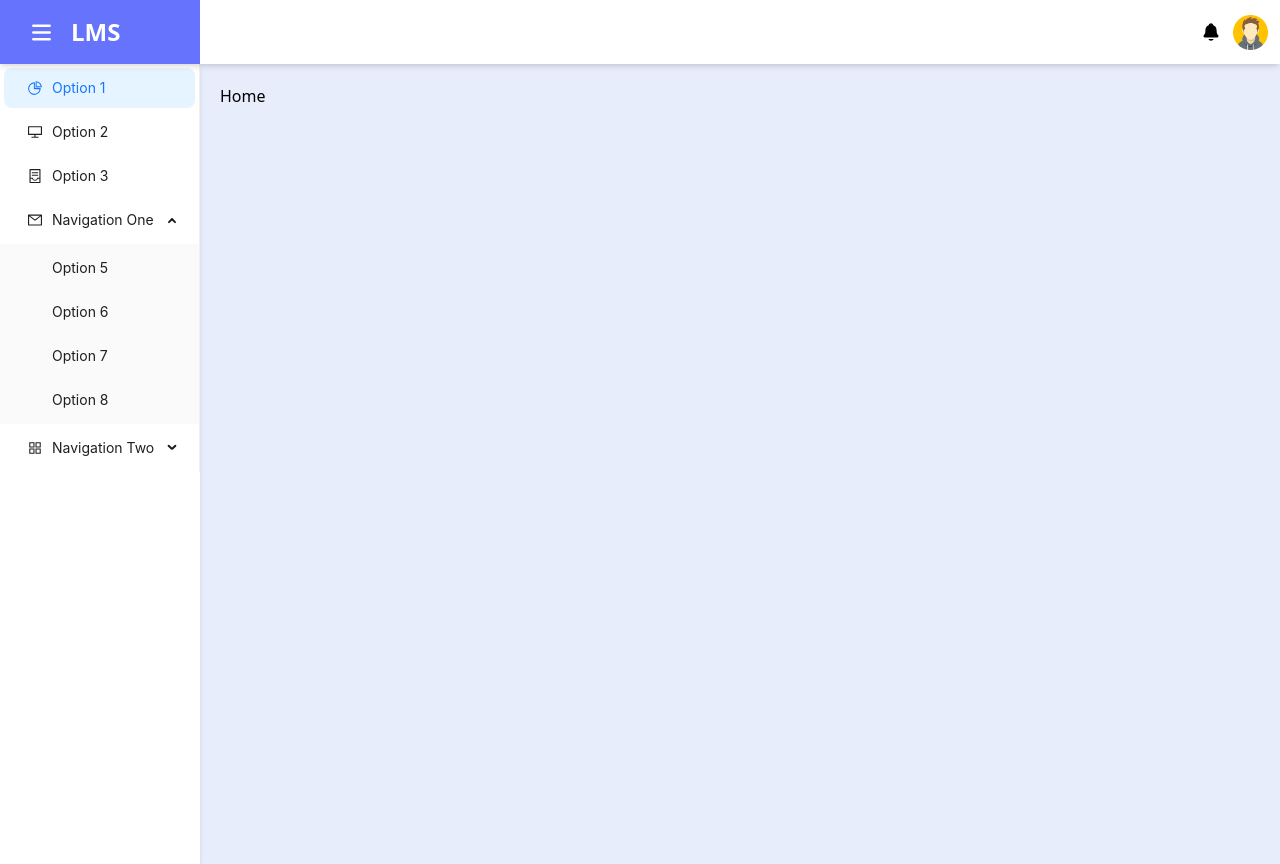
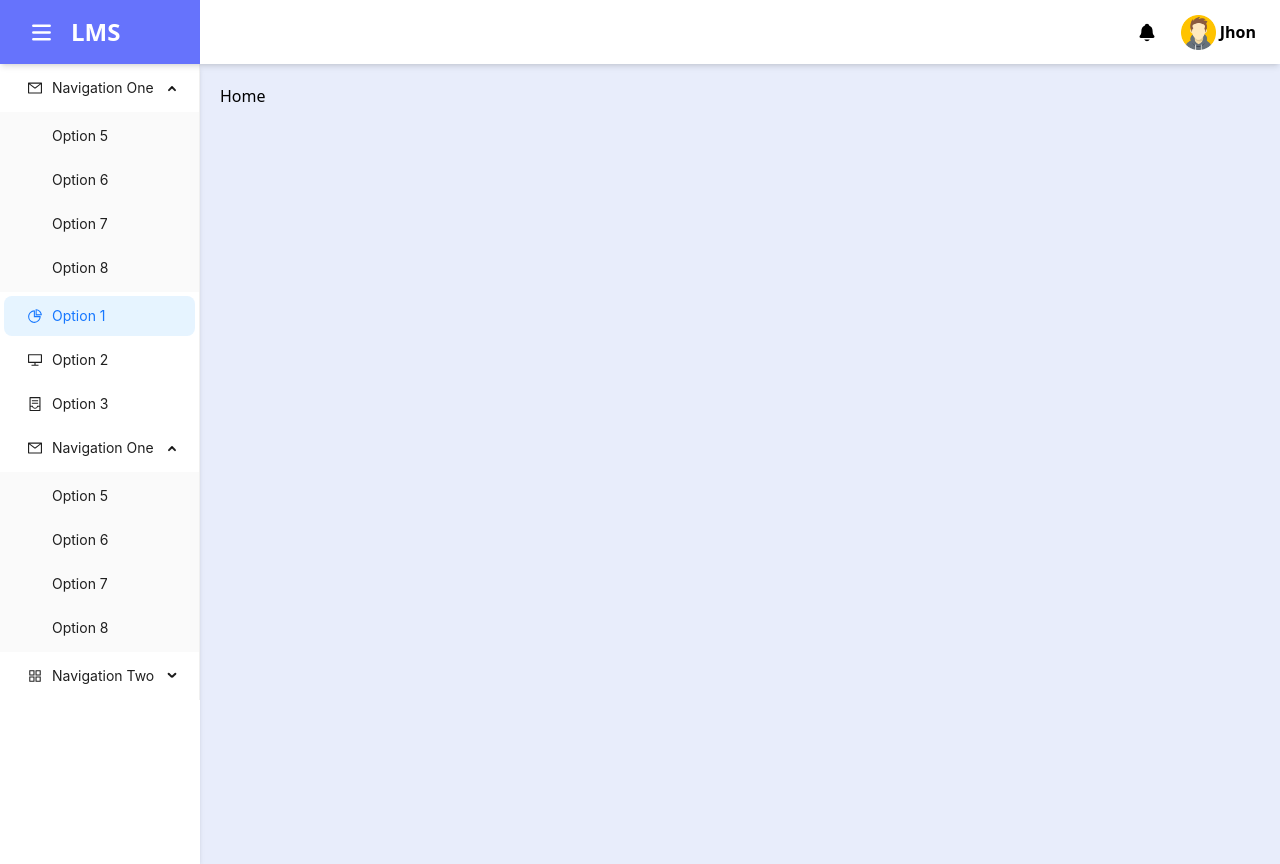
Before and after one commit to Prabuddhika96/LMS, a React (Create React App) app: page / in a window 1280 px wide. Built offline with nearby package versions, Linux system fonts and the light colour scheme.

Commit message:
add pops for noti and profile icon

```diff
--- a/src/components/Header/Header.jsx
+++ b/src/components/Header/Header.jsx
@@ -3,6 +3,21 @@ import { BiMenuAltLeft } from "react-icons/bi";
 import { HiMenu } from "react-icons/hi";
 import { IoNotifications } from "react-icons/io5";
 import avatar from "../../assets/images/avatar.png";
+import { Button, Popover, Space } from "antd";
+
+const content = (
+  <div>
+    <p className="cursor-pointer">Content</p>
+    <p className="cursor-pointer">Logout</p>
+  </div>
+);
+
+const content1 = (
+  <div className="flex justify-start items-center gap-1 cursor-pointer hover:bg-slate-300 duration-200 ease-in-out">
+    <img src={avatar} alt="" height={"35px"} width={"35px"} />
+    <p className="font-bold">Jhon</p>
+  </div>
+);
 
 function Header({ handleClick, title, isActive }) {
   return (
@@ -32,8 +47,18 @@ function Header({ handleClick, title, isActive }) {
         </div>
 
         <div className="flex justify-end items-center gap-3">
-          <IoNotifications className="text-xl" />
-          <img src={avatar} alt="" height={"35px"} width={"35px"} />
+          <Popover content={content} title={"Notification"} trigger="click">
+            <div className="h-[55px]">
+              <IoNotifications className="text-xl h-full" />
+            </div>
+          </Popover>
+
+          <Popover content={content} title={content1} trigger="click">
+            <div className="flex justify-end items-center gap-1 cursor-pointer hover:bg-slate-300 p-3 duration-200 ease-in-out">
+              <img src={avatar} alt="" height={"35px"} width={"35px"} />
+              <p className="font-bold">Jhon</p>
+            </div>
+          </Popover>
         </div>
       </div>
     </div>
--- a/src/components/SidePanel/SideBar.jsx
+++ b/src/components/SidePanel/SideBar.jsx
@@ -17,6 +17,12 @@ function getItem(label, key, icon, children, type) {
   };
 }
 const items = [
+  getItem("Navigation One", "sub1", <MailOutlined />, [
+    getItem("Option 5", "5"),
+    getItem("Option 6", "6"),
+    getItem("Option 7", "7"),
+    getItem("Option 8", "8"),
+  ]),
   getItem("Option 1", "1", <PieChartOutlined />),
   getItem("Option 2", "2", <DesktopOutlined />),
   getItem("Option 3", "3", <ContainerOutlined />),
```
